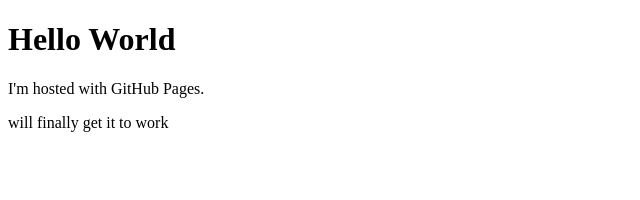
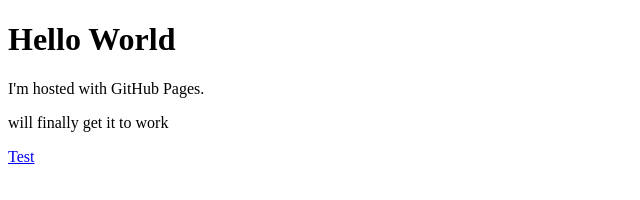
Before and after one commit to burtonhollifield/burtonhollifield.github.io, a plain HTML site: page index.html in a window 1280 px wide. Shown: the full height of the page, 0-640 px from the left. Drawn offline with Linux system fonts and the light colour scheme.

Commit message:
Update index.html

```diff
--- a/index.html
+++ b/index.html
@@ -4,5 +4,6 @@
 <h1>Hello World</h1>
 <p>I'm hosted with GitHub Pages.</p>
 <p> will finally get it to work </p>
+<a href="burton.discussion.html">Test</a>
 </body>
 </html>
```
